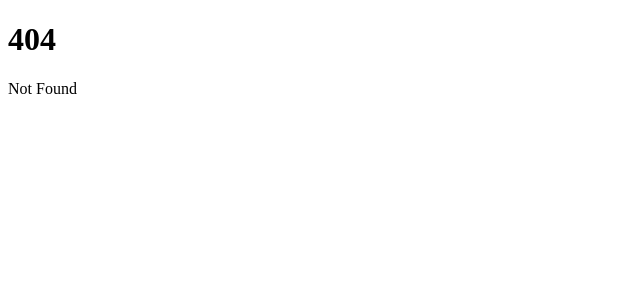
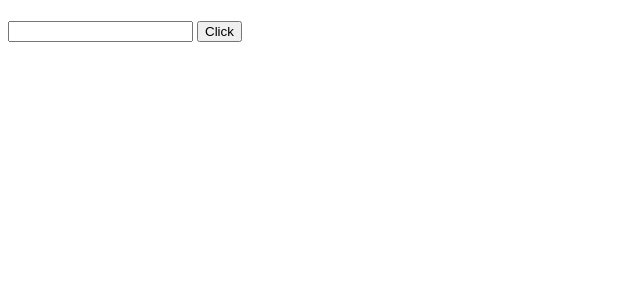
Before and after one commit to wjdals3255/Svlete_study, a SvelteKit app: page /vod/event in a window 1280 px wide. Before the commit this address had no page. Shown: the top 300 px of the page, without its empty margins (0-640 px from the left). Built offline with nearby package versions, Linux system fonts and the light colour scheme.

Commit message:
#STUDY: 이벤트 핸들링

```diff
--- /dev/null
+++ b/src/routes/vod/event/+page.svelte
@@ -0,0 +1,16 @@
+<!-- ST -->
+
+<script>
+  let text =''
+</script>
+
+<h1>
+  {text}
+</h1>
+
+<input
+  type="text"
+  value={text}
+  on:input={(e) => {text = e.target.value}}
+/>
+<button on:click={() => {text = 'jeongmin'}}>Click</button>
```
